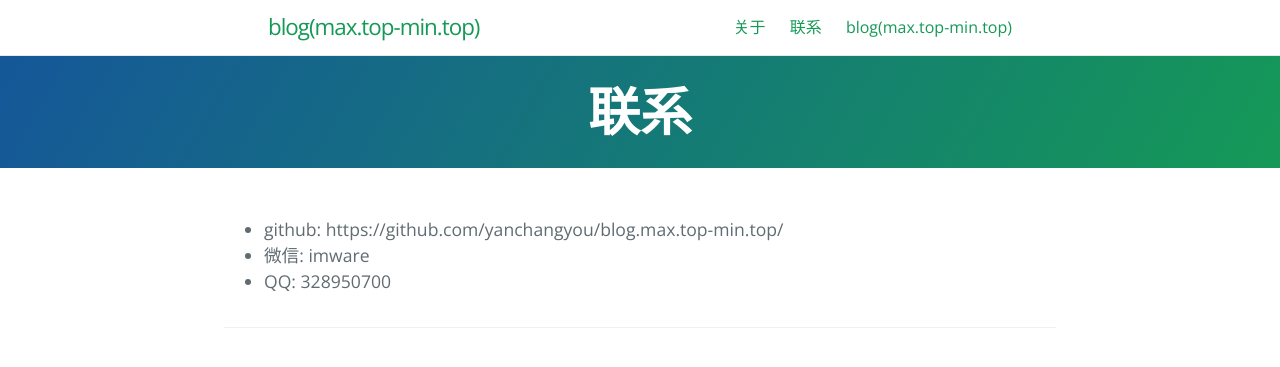
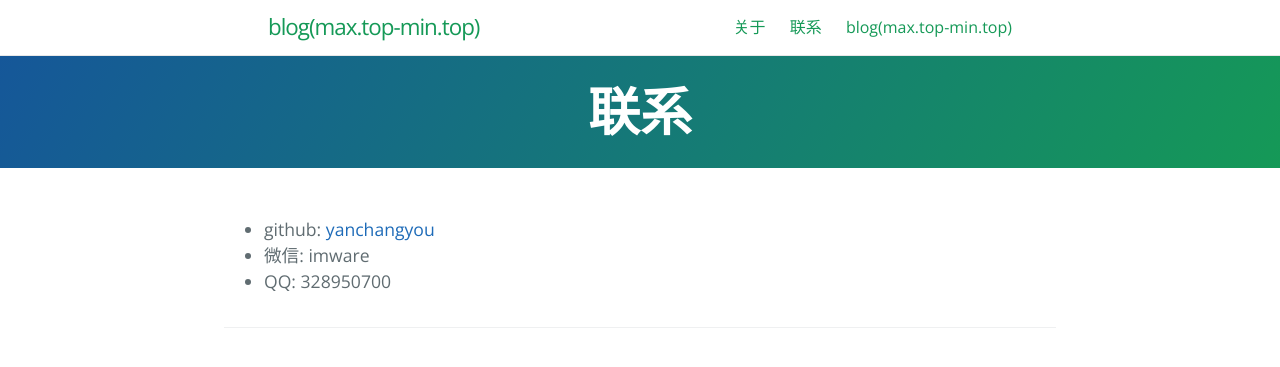
Before and after one commit to shangqianliu/jekyll.321zou.com, a Jekyll site: the page built from contact.md, in a window 1280 px wide. Shown: the top 367 px of the page. Built offline with Jekyll 4.4.1, drawn with Linux system fonts in a browser that asks for light colours; comment, search, counter and statistics services are not loaded; part of the change alters nothing that is shown.

Commit message:
使用链接文字方式

```diff
--- a/contact.md
+++ b/contact.md
@@ -4,6 +4,6 @@ title: 联系
 tagline: 联系我
 ---
 
-- github: https://github.com/yanchangyou/blog.max.top-min.top/
+- github: [yanchangyou](https://github.com/yanchangyou/blog.max.top-min.top/)
 - 微信: imware
 - QQ: 328950700
```
